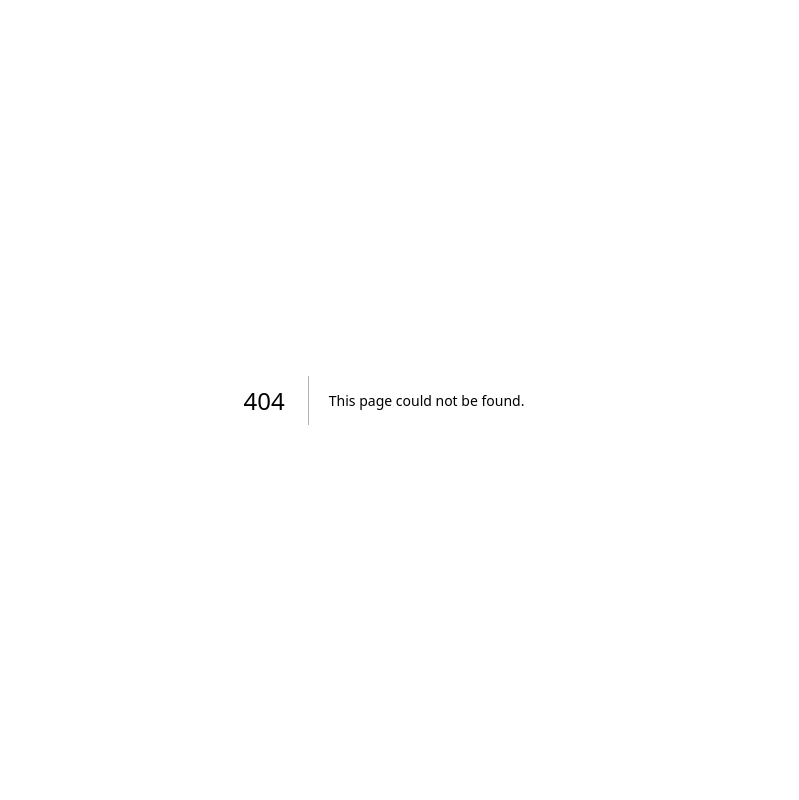
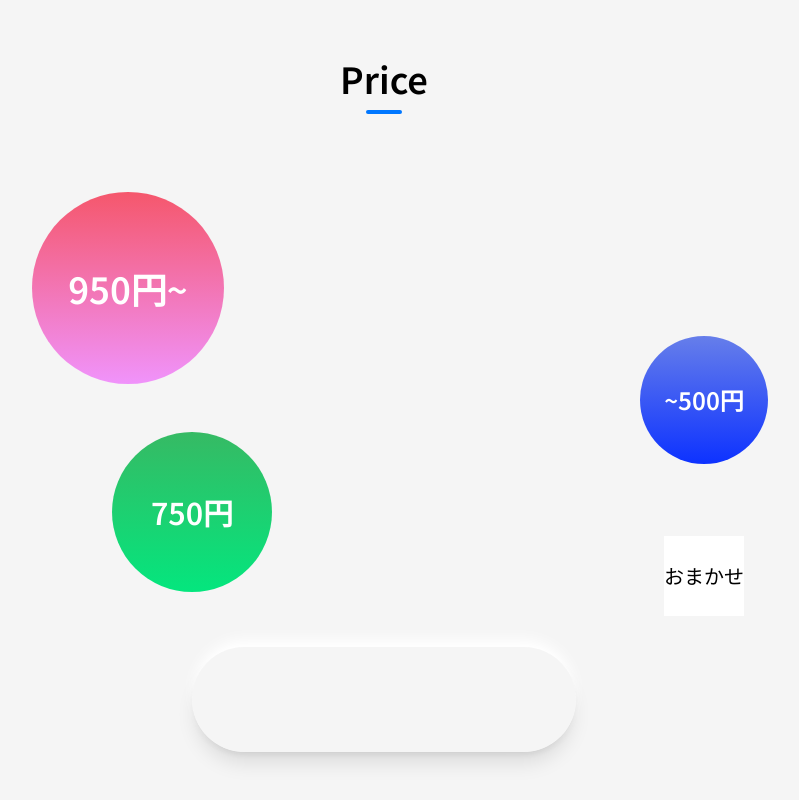
Before and after one commit to iputapp/lounas, a Next.js app: page /recommend/explore/price in a window 1280 px wide. Before the commit this address had no page. Shown: the whole page, without its empty margins (256-1055 px from the left). Built offline with nearby package versions, Linux system fonts and the light colour scheme.

Commit message:
Add price page

```diff
--- /dev/null
+++ b/src/app/recommend/explore/(attributes)/price/page.module.scss
@@ -0,0 +1,15 @@
+@use "variables" as var;
+
+.container {
+  @apply grid h-full w-full;
+
+  .title {
+    @apply mx-auto self-start;
+  }
+
+  .circles {
+    @apply fixed inset-0
+      h-full w-full
+      overflow-clip;
+  }
+}
--- /dev/null
+++ b/src/app/recommend/explore/(attributes)/price/page.tsx
@@ -0,0 +1,88 @@
+"use client";
+
+import { usePathname, useRouter, useSearchParams } from "next/navigation";
+
+import { CircleButton } from "@/components/buttons/CircleButton";
+import { BorderTitle } from "@/components/headers/BorderTitle";
+
+import { circleThemes, CircleThemeType } from "../constants";
+import { DishTrait, dishTraits } from "../test";
+import styles from "./page.module.scss";
+
+type SelectionType = DishTrait & CircleThemeType;
+
+export default function Test() {
+  const router = useRouter();
+  const pathname = usePathname();
+  const searchParams = useSearchParams();
+
+  /** 特性 おまかせ */
+  const random = "おまかせ";
+  /** 全ての特性 */
+  const traits = dishTraits.map((trait, index) => {
+    /** 特性のカテゴリ数 */
+    const typeCount = dishTraits.filter((t) => t.type === trait.type).length;
+    return {
+      ...trait,
+      size:
+        trait.name === random
+          ? circleThemes[circleThemes.length - 1].size
+          : circleThemes[index % typeCount].size,
+      gradient:
+        trait.name === random
+          ? circleThemes[circleThemes.length - 1].gradient
+          : circleThemes[index % typeCount].gradient,
+      position: {
+        x:
+          trait.name === random
+            ? circleThemes[circleThemes.length - 1].position.x
+            : circleThemes[index % typeCount].position.x,
+        y:
+          trait.name === random
+            ? circleThemes[circleThemes.length - 1].position.y
+            : circleThemes[index % typeCount].position.y,
+      },
+    } as SelectionType;
+  });
+
+  /** 特性の名前 */
+  const currentPathname = pathname.split("/").pop() as string;
+  /** 特性の選択肢 */
+  const currentSelections = traits.filter((trait) => trait.type === currentPathname);
+
+  const clickHandler = (e: React.MouseEvent) => {
+    const value = e.currentTarget.getAttribute("value"); // ex. 60, 750, 30
+    if (!value) return;
+
+    const currentParams = new URLSearchParams(Array.from(searchParams.entries())); // all current params
+    currentParams.set(currentPathname, value); // set new query param (when exists, overwrite)
+
+    router.push(`taste/?${currentParams.toString()}`); // next section
+  };
+
+  return (
+    <div className={styles.container}>
+      <BorderTitle fontSize="text-4xl" fontWeight="font-semibold" className={styles.title}>
+        <h1>Price</h1>
+      </BorderTitle>
+      <div className={styles.circles}>
+        {currentSelections.map((item, index) => (
+          <CircleButton
+            key={index}
+            title={item.name}
+            value={String(item.threshold)}
+            size={item.size}
+            x={item.position.x}
+            y={item.position.y}
+            gradient={{
+              start: item.gradient.start,
+              end: item.gradient.end,
+              direction: item.gradient.direction,
+            }}
+            onClick={clickHandler}
+          />
+        ))}
+      </div>
+    </div>
+  );
+}
```
